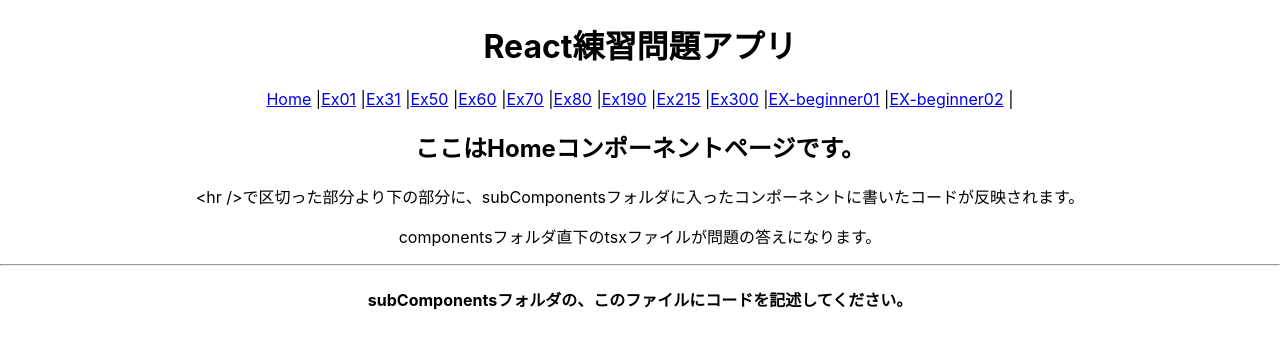
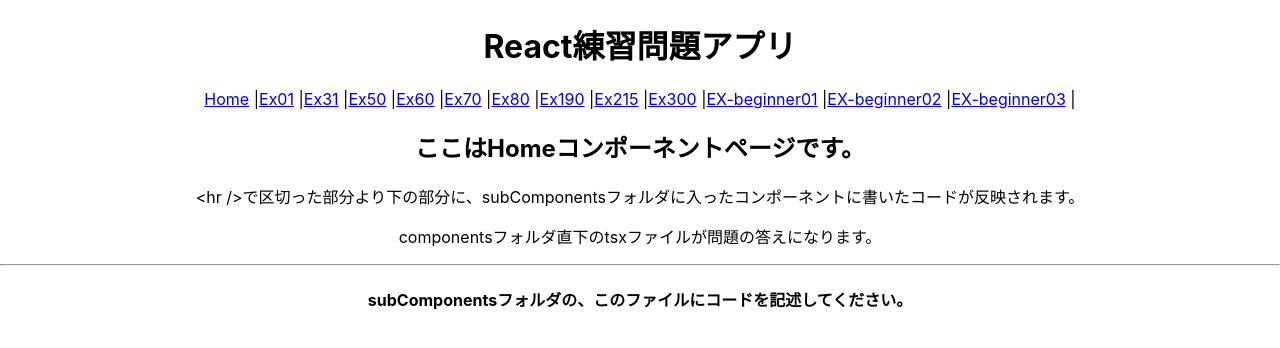
Before and after one commit to ryota-09/ex-react-app, a React (Create React App) app: page / in a window 1280 px wide. Shown: the top 348 px of the page. Built offline with nearby package versions, Linux system fonts and the light colour scheme; the HTML template or start-up script is replaced by a standard one.

Commit message:
03ルーティング設定

```diff
--- a/src/App.tsx
+++ b/src/App.tsx
@@ -21,6 +21,7 @@
           <Link to="/ex300">Ex300</Link> |
           <Link to="/exbeginner01">EX-beginner01</Link> |
           <Link to="/exbeginner02">EX-beginner02</Link> |
+          <Link to="/exbeginner03">EX-beginner03</Link> |
         </div>
         <Router />
       </BrowserRouter>
--- /dev/null
+++ b/src/components/Exbeginner03.tsx
@@ -0,0 +1,9 @@
+//足し算結果を表示
+
+export const Exbeginner03 = () => {
+  return (
+    <div className="exbeginner03">
+      <h2>EX-beginner03</h2>
+    </div>
+  );
+};
--- a/src/router/PageRoutes.tsx
+++ b/src/router/PageRoutes.tsx
@@ -10,6 +10,7 @@
 import { Ex300 } from "../components/Ex300";
 import { Exbeginner01 } from "../components/Exbeginner01";
 import { Exbeginner02 } from "../components/Exbeginner02";
+import { Exbeginner03 } from "../components/Exbeginner03";
 
 export const PageRoutes = [
   {
@@ -84,4 +85,10 @@
     exact: false,
     children: <Exbeginner02 />,
   },
+  {
+    path: "/exbeginner03",
+    name: "Ex-beginner03",
+    exact: false,
+    children: <Exbeginner03 />,
+  },
 ];
```
